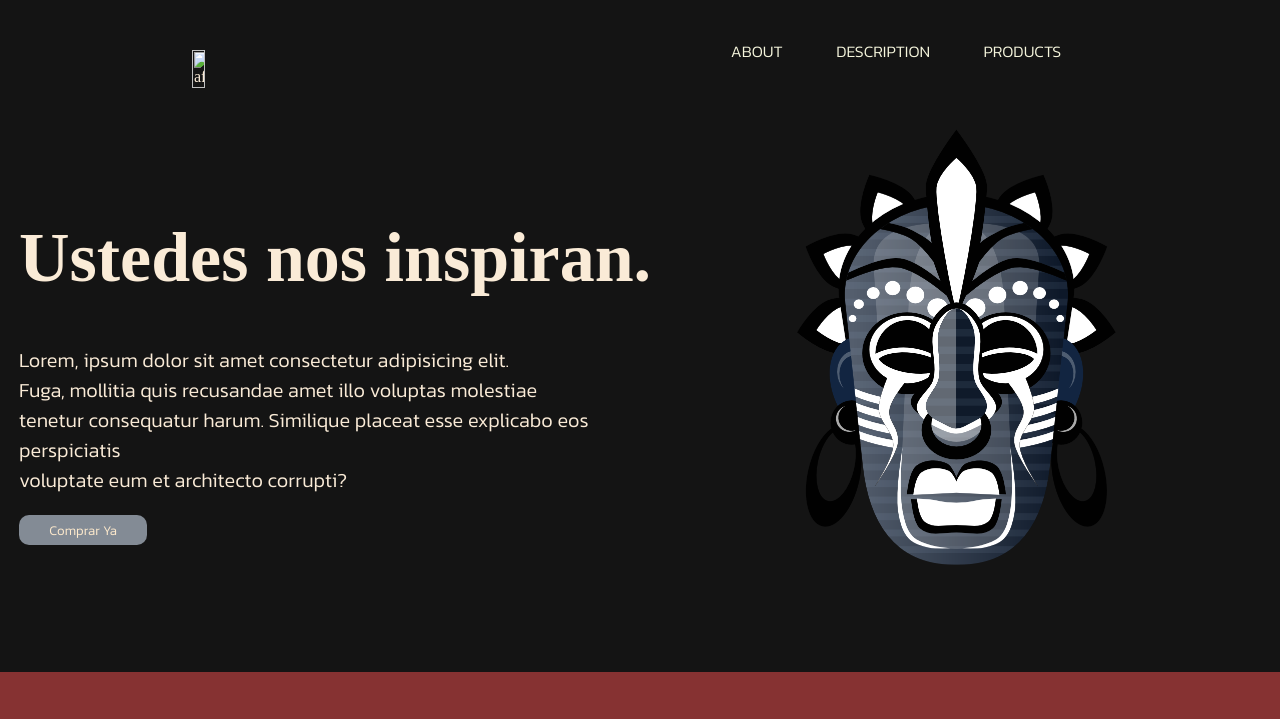
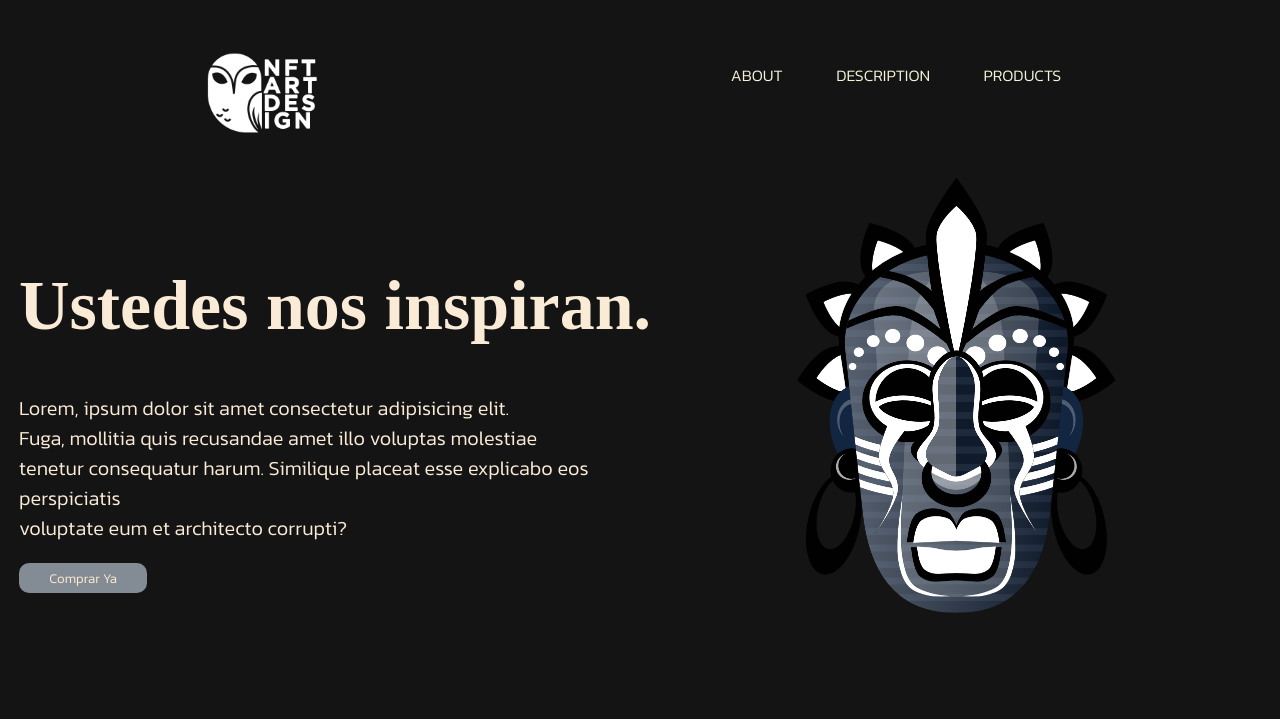
Before and after one commit to roiferrari/Challenge3, a plain HTML site: page index.html in a window 1280 px wide. Shown: the top 719 px of the page. Drawn offline with Linux system fonts and the light colour scheme; files whose address does not match are found by name; a web font is replaced by a local one.

Commit message:
logomarcaraiz

```diff
--- a/index.html
+++ b/index.html
@@ -10,7 +10,7 @@
 
 <body>
     <header>
-        <img class="img-logo" src="../E3 Challenge Section-Hero/logomarca.png" alt="afrikama">
+        <img class="img-logo" src="logomarca.png" alt="afrikama">
         <nav>
             <ul class="list-nav">
                 <li><a href="http://">About</a></li>
```
